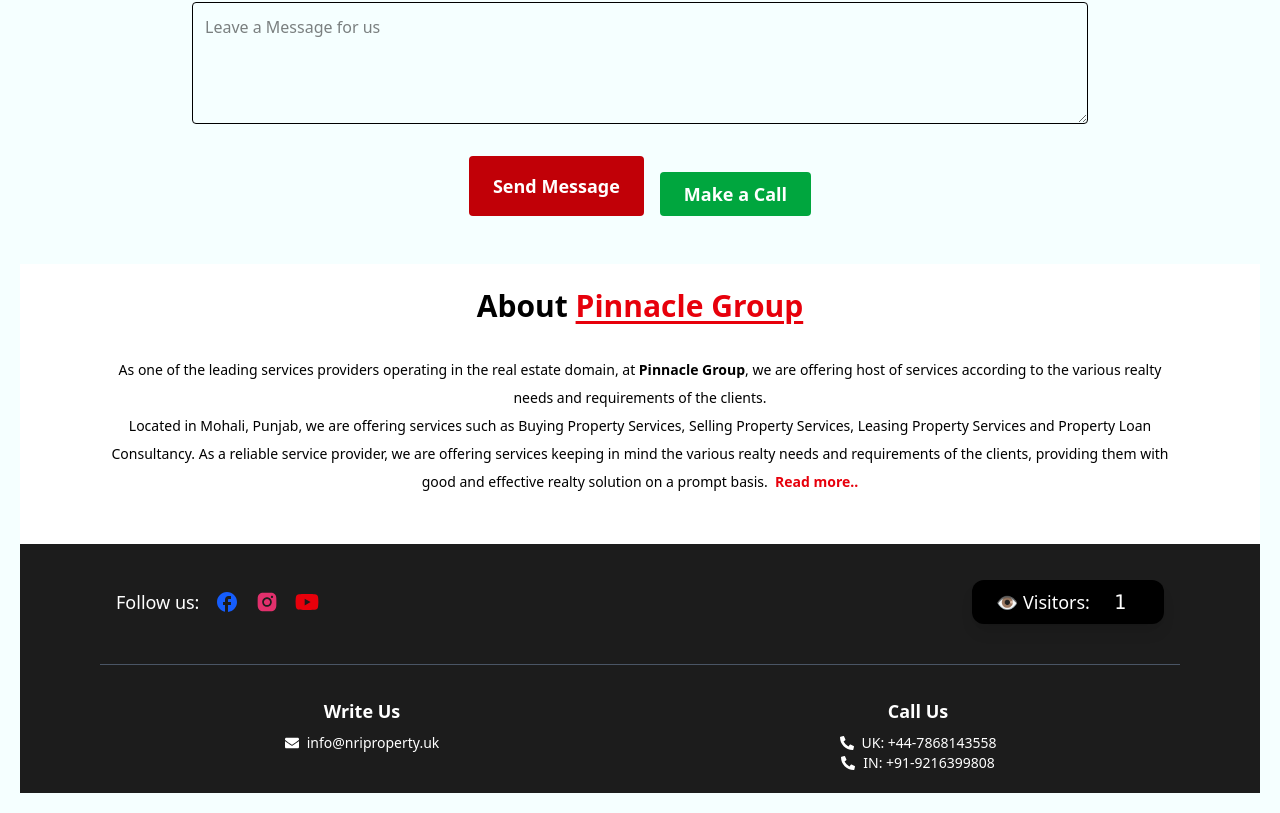
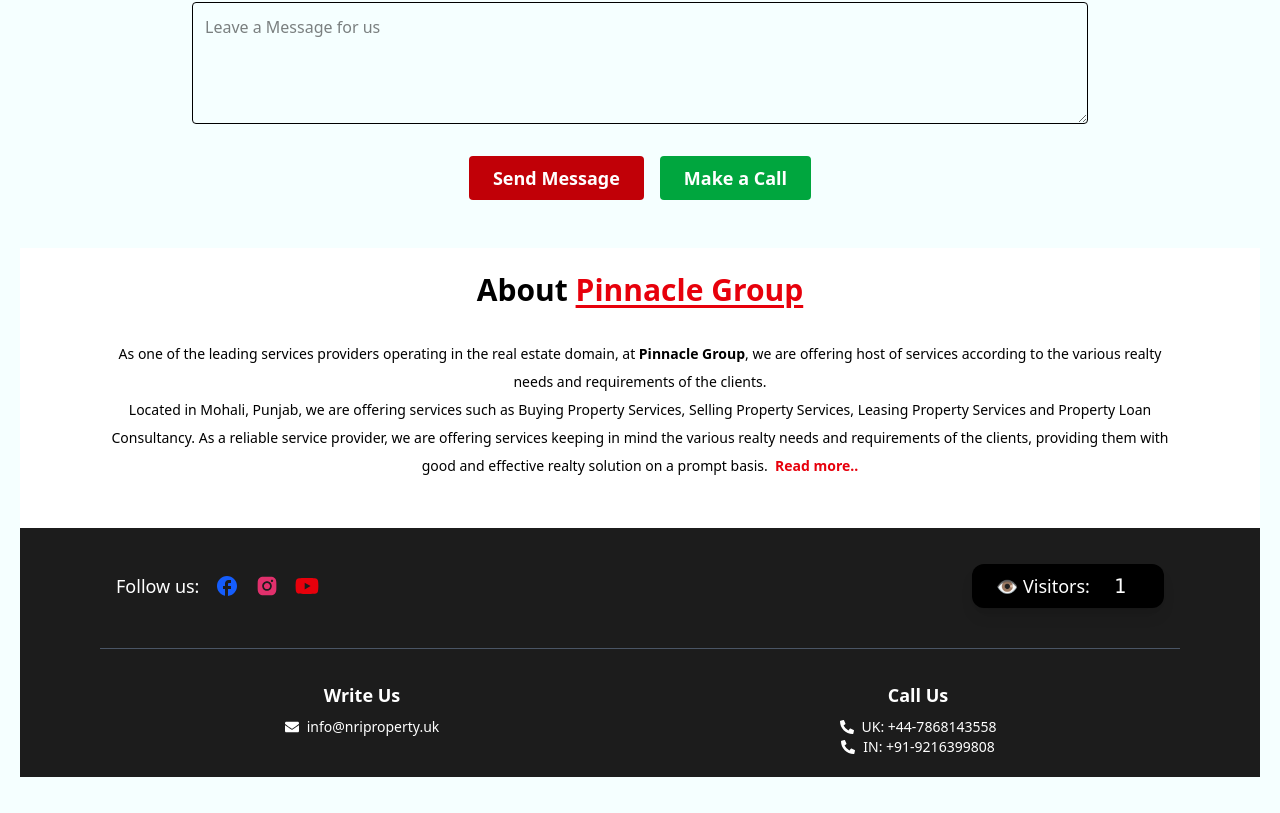
Before and after one commit to Abhixak/Pinnacle-Group-UK, a React (Vite) app: page / in a window 1280 px wide. Shown: the part 4266-5079 px from the top of the page. Built offline with nearby package versions, Linux system fonts and the light colour scheme.

Commit message:
Changed social icons

```diff
--- a/src/Components/CallBtn.jsx
+++ b/src/Components/CallBtn.jsx
@@ -25,16 +25,16 @@ const MakeCallButton = () => {
       const buttonBottom = buttonRef.current.getBoundingClientRect().bottom;
       const dropdownHeight = 200;
       const spaceBelow = window.innerHeight - buttonBottom;
+
       setDropUp(spaceBelow < dropdownHeight);
     }
   }, [showOptions]);
 
   return (
-    <div className="relative inline-block md:col-span-2 !mt-4 text-lg font-semibold">
+    <div className="relative inline-block w-full md:w-auto" ref={buttonRef}>
       <button
-        ref={buttonRef}
         onClick={() => setShowOptions(!showOptions)}
-        className="bg-green-600 text-white !px-6 !py-2 rounded hover:bg-green-700 transition w-full md:w-auto"
+        className="bg-green-600 text-white text-lg font-semibold !px-6 !py-2 rounded hover:bg-green-700 transition w-full md:w-auto"
       >
         Make a Call
       </button>
@@ -46,7 +46,7 @@ const MakeCallButton = () => {
           } right-0 w-64 bg-white border rounded-xl !my-4 shadow-lg z-50 !p-3`}
         >
           <p className="text-sm font-semibold mb-2 text-gray-700 !m-0">
-            Choose a branch to call :
+            Choose a branch to call:
           </p>
           {Object.entries(phoneNumbers).map(([country, number]) => (
             <button
```
